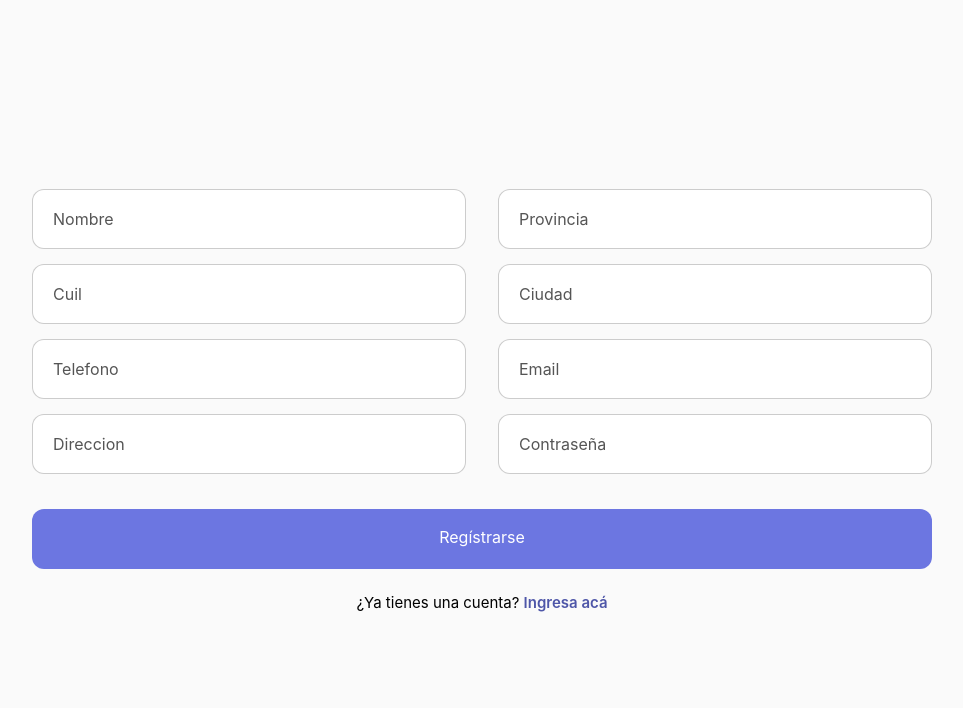
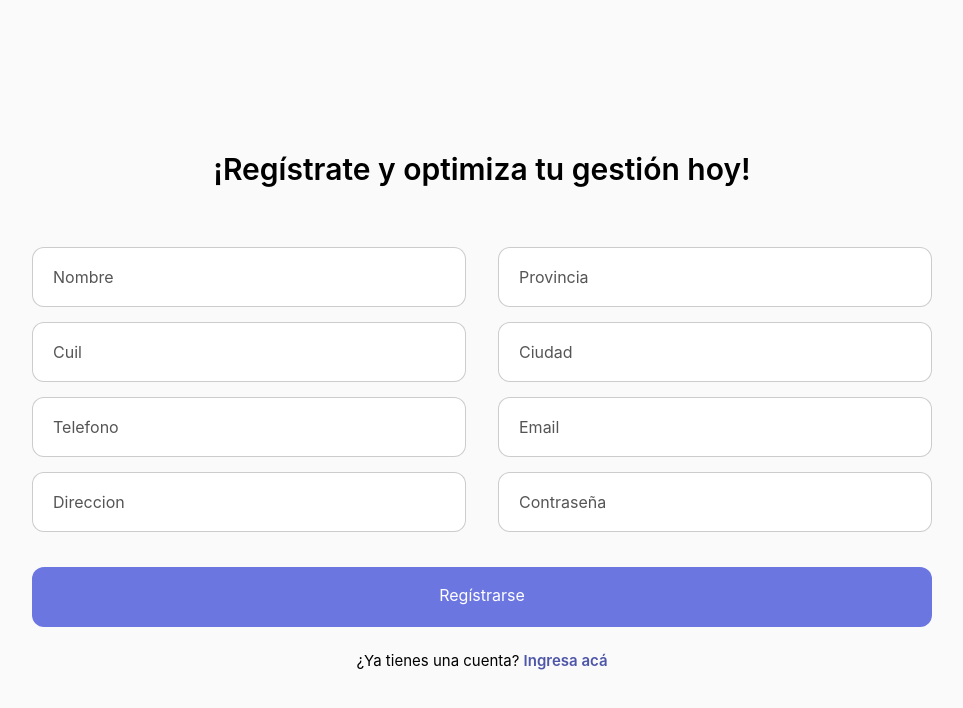
Before and after one commit to MelinaZarateB/Front-contable, a React (Vite) app: page /sign-up in a window 1280 px wide. Shown: the top 708 px of the page, without its empty margins (158-1121 px from the left). Built offline with nearby package versions, Linux system fonts and the light colour scheme.

Commit message:
Add title in sign-up

```diff
--- a/src/components/SignUp/SignUp.css
+++ b/src/components/SignUp/SignUp.css
@@ -10,6 +10,10 @@
   display: flex;
   flex-direction: column;
   gap: 20px;
+}
+.sign-up-header{
+  text-align: center;
+  margin: 20px 0 20px 0;
 }
 .input-submit-sign-up label{
   position: absolute;
--- a/src/components/SignUp/SignUp.jsx
+++ b/src/components/SignUp/SignUp.jsx
@@ -47,6 +47,9 @@ const SignUp = () => {
   return (
     <section className="parent-sign-up">
       <div className="child-sign-up">
+      <div className="sign-up-header">
+          <header>¡Regístrate y optimiza tu gestión hoy!</header>
+        </div>
         <form className="container-sign-up-box">
           <div className="sign-up-box">
             <div className="input-box-sign-up">
```
